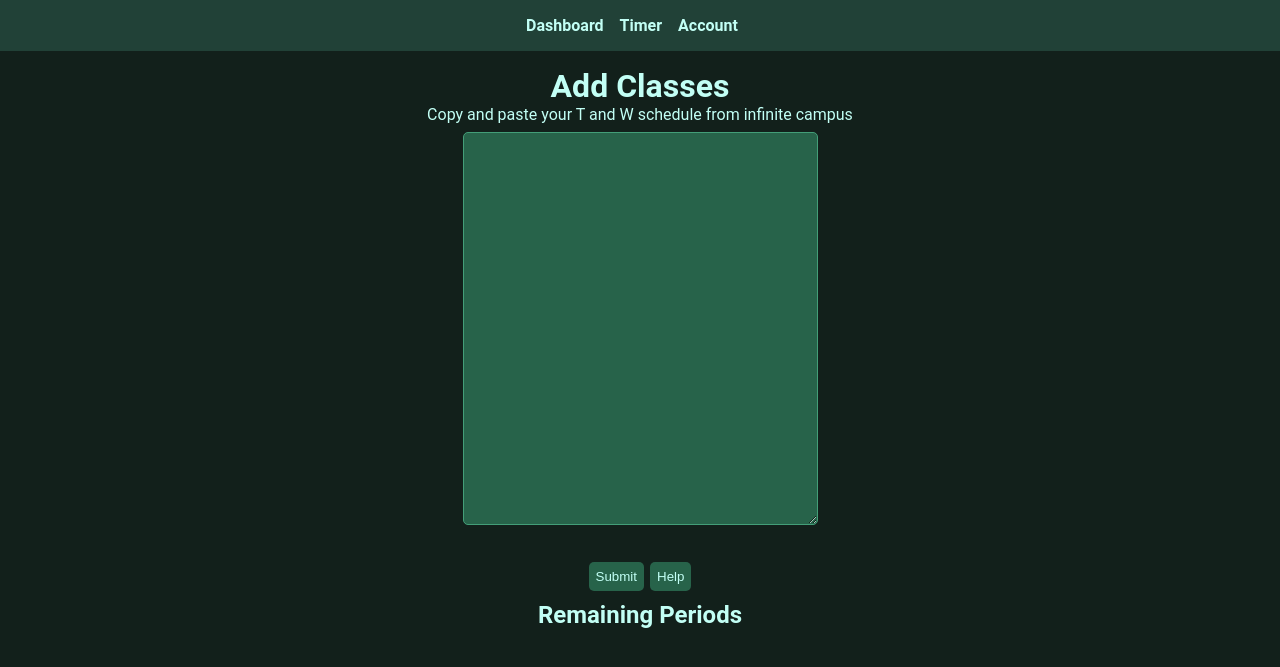
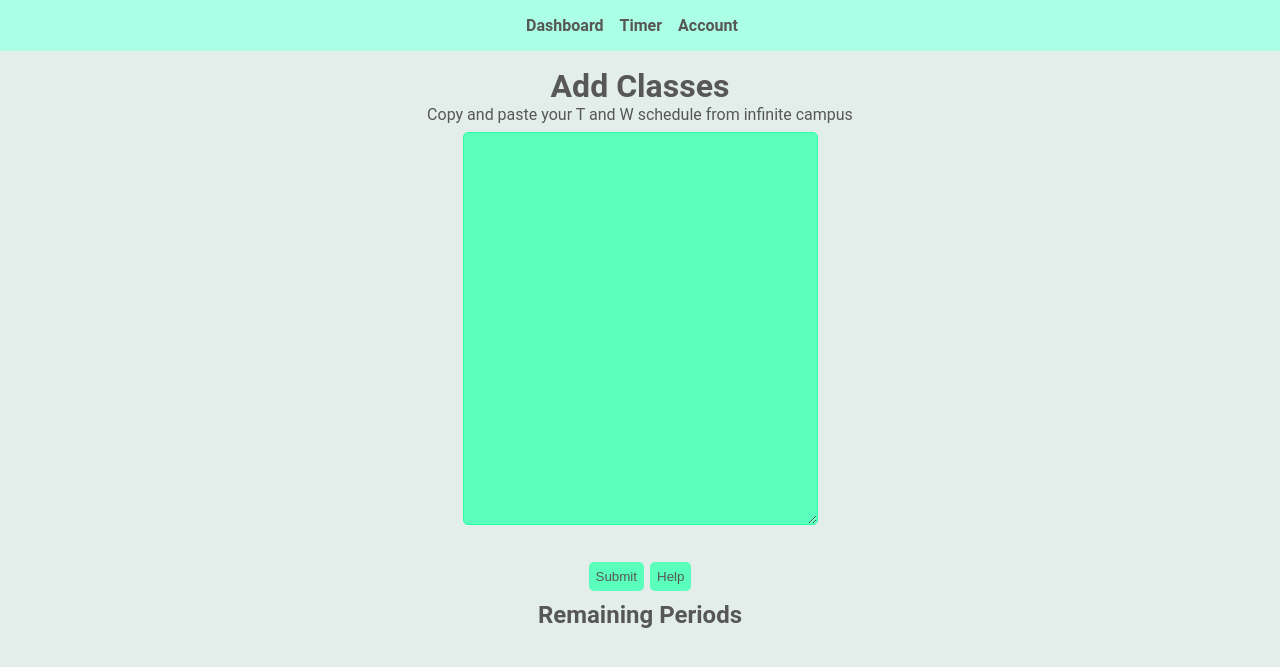
Before and after one commit to EvanZuk/ClassFinder, a Python web app: template app/templates/addcourses.html in a window 1280 px wide. Shown: the top 667 px of the page. Run offline with Jinja, Linux system fonts and the light colour scheme; the template is opened without the code that fills it, so the values that code supplies are empty.

Commit message:
Light mode for people who want it

```diff
--- a/app/static/index.css
+++ b/app/static/index.css
@@ -6,10 +6,27 @@
     --navbar-color: #214137;
     --text-color: #c2fff5;
     --secondary-text-color: #b6e9e0;
+    --current-period-color: #47ff6d;
     --action-color: #1b6ad0;
     --action-hover-color: #113a6f;
     --user-color: #1b6ad0;
     --user-primary-color: #1b6ad0;
+}
+@media (prefers-color-scheme: light) {
+    :root {
+        --primary-color: #45ffb1;
+        --secondary-color: #29ffa6;
+        --tertiary-color: #59ffba;
+        --background-color: #e3eeea;
+        --navbar-color: #aaffe4;
+        --text-color: #575757;
+        --secondary-text-color: #575757;
+        --current-period-color: #575757;
+        --action-color: #60a5ff;
+        --action-hover-color: #113a6f;
+        --user-color: #60a5ff;
+        --user-primary-color: #98c5ff;
+    }
 }
 * {
     margin: 0;
@@ -135,7 +152,7 @@ ul.classusers, ul.actions {
     font-weight: bold;
 }
 .class.currentperiod {
-    color: #47ff6d;
+    color: var(--current-period-color);
 }
 .classuser, li.action {
     font-size: 88%;
```
